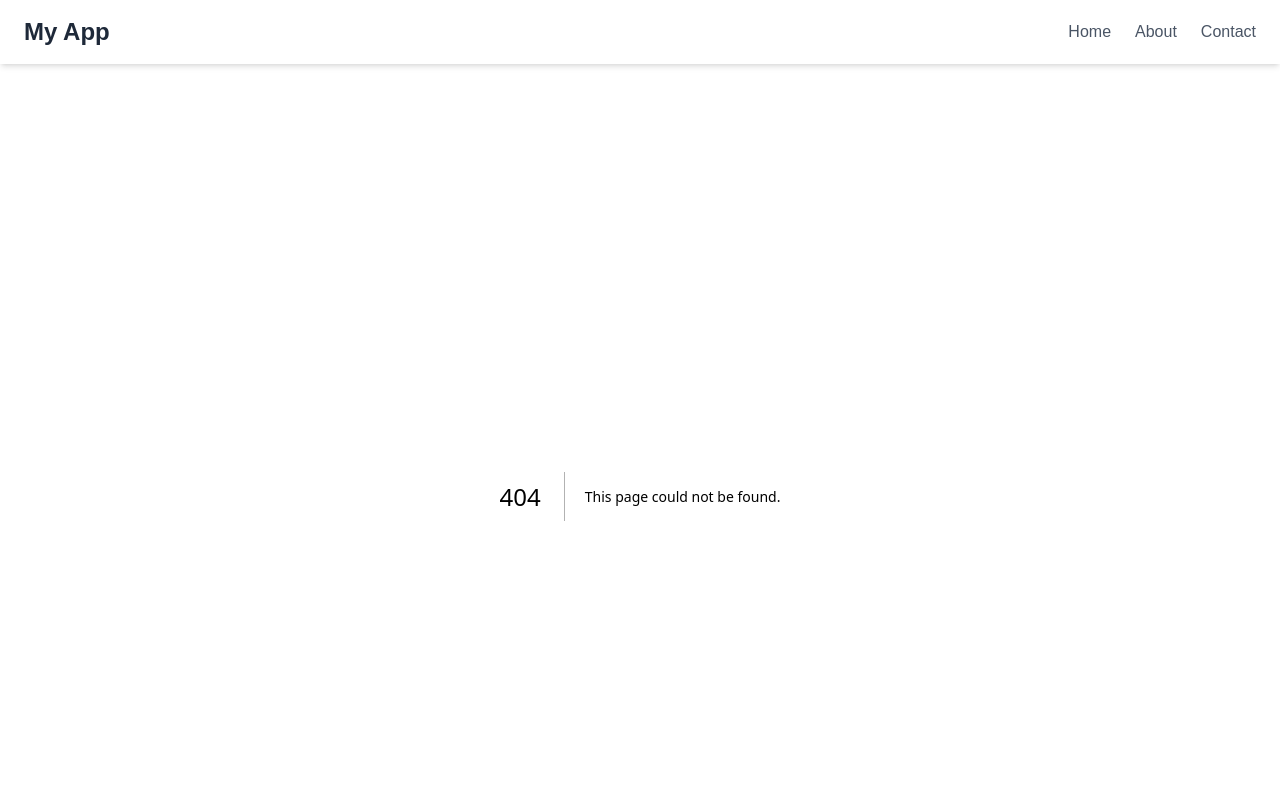
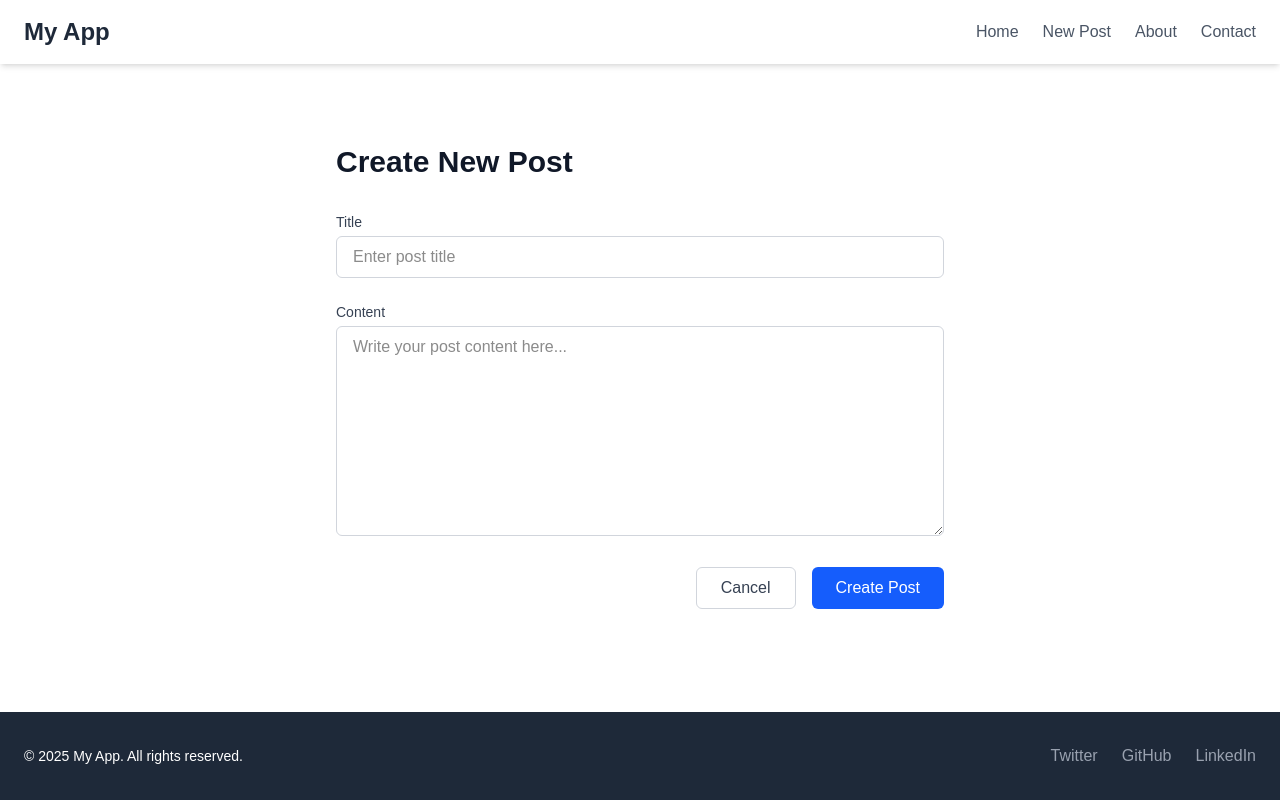
Before and after one commit to ren-418/Zapier-Automation-Summarizer, a Next.js app: page /new in a window 1280 px wide. Before the commit this address had no page. Shown: the top 800 px of the page. Built offline with nearby package versions, Linux system fonts and the light colour scheme.

Commit message:
fixed/post blog page

```diff
--- /dev/null
+++ b/src/app/new/page.tsx
@@ -0,0 +1,127 @@
+'use client';
+
+import { useState } from 'react';
+import { useRouter } from 'next/navigation';
+
+export default function NewPost() {
+  const router = useRouter();
+  const [title, setTitle] = useState('');
+  const [content, setContent] = useState('');
+  const [isSubmitting, setIsSubmitting] = useState(false);
+  const [message, setMessage] = useState<{ type: 'success' | 'error'; text: string } | null>(null);
+
+  const handleSubmit = async (e: React.FormEvent) => {
+    e.preventDefault();
+    setIsSubmitting(true);
+    setMessage(null);
+
+    try {
+      const response = await fetch('/api/posts', {
+        method: 'POST',
+        headers: {
+          'Content-Type': 'application/json',
+        },
+        body: JSON.stringify({ title, content }),
+      });
+
+      if (!response.ok) {
+        throw new Error('Failed to create post');
+      }
+
+      setMessage({
+        type: 'success',
+        text: 'Post created successfully! Redirecting...',
+      });
+
+      // Reset form
+      setTitle('');
+      setContent('');
+
+      // Redirect to home page after 2 seconds
+      setTimeout(() => {
+        router.push('/');
+      }, 2000);
+    } catch (error: unknown) {
+      console.error('Error creating post:', error);
+      setMessage({
+        type: 'error',
+        text: 'Failed to create post. Please try again.',
+      });
+    } finally {
+      setIsSubmitting(false);
+    }
+  };
+
+  return (
+    <div className="max-w-2xl mx-auto px-4 sm:px-6 lg:px-8 py-12">
+      <h1 className="text-3xl font-bold text-gray-900 mb-8">Create New Post</h1>
+
+      {message && (
+        <div
+          className={`p-4 mb-6 rounded-md ${
+            message.type === 'success'
+              ? 'bg-green-50 text-green-800'
+              : 'bg-red-50 text-red-800'
+          }`}
+        >
+          {message.text}
+        </div>
+      )}
+
+      <form onSubmit={handleSubmit} className="space-y-6">
+        <div>
+          <label
+            htmlFor="title"
+            className="block text-sm font-medium text-gray-700 mb-1"
+          >
+            Title
+          </label>
+          <input
+            type="text"
+            id="title"
+            value={title}
+            onChange={(e) => setTitle(e.target.value)}
+            required
+            className="w-full px-4 py-2 border border-gray-300 rounded-md focus:ring-2 focus:ring-blue-500 focus:border-blue-500"
+            placeholder="Enter post title"
+          />
+        </div>
+
+        <div>
+          <label
+            htmlFor="content"
+            className="block text-sm font-medium text-gray-700 mb-1"
+          >
+            Content
+          </label>
+          <textarea
+            id="content"
+            value={content}
+            onChange={(e) => setContent(e.target.value)}
+            required
+            rows={8}
+            className="w-full px-4 py-2 border border-gray-300 rounded-md focus:ring-2 focus:ring-blue-500 focus:border-blue-500"
+            placeholder="Write your post content here..."
+          />
+        </div>
+
+        <div className="flex justify-end space-x-4">
+          <button
+            type="button"
+            onClick={() => router.push('/')}
+            className="px-6 py-2 border border-gray-300 rounded-md text-gray-700 hover:bg-gray-50 focus:outline-none focus:ring-2 focus:ring-blue-500 focus:ring-offset-2"
+          >
+            Cancel
+          </button>
+          <button
+            type="submit"
+            disabled={isSubmitting}
+            className="px-6 py-2 bg-blue-600 text-white rounded-md hover:bg-blue-700 focus:outline-none focus:ring-2 focus:ring-blue-500 focus:ring-offset-2 disabled:opacity-50 disabled:cursor-not-allowed"
+          >
+            {isSubmitting ? 'Creating...' : 'Create Post'}
+          </button>
+        </div>
+      </form>
+    </div>
+  );
+}
--- a/src/components/Header.tsx
+++ b/src/components/Header.tsx
@@ -11,6 +11,9 @@
           <div className="space-x-6">
             <Link href="/" className="text-gray-600 hover:text-gray-800">
               Home
+            </Link>
+            <Link href="/new" className="text-gray-600 hover:text-gray-800">
+              New Post
             </Link>
             <Link href="/about" className="text-gray-600 hover:text-gray-800">
               About
```
